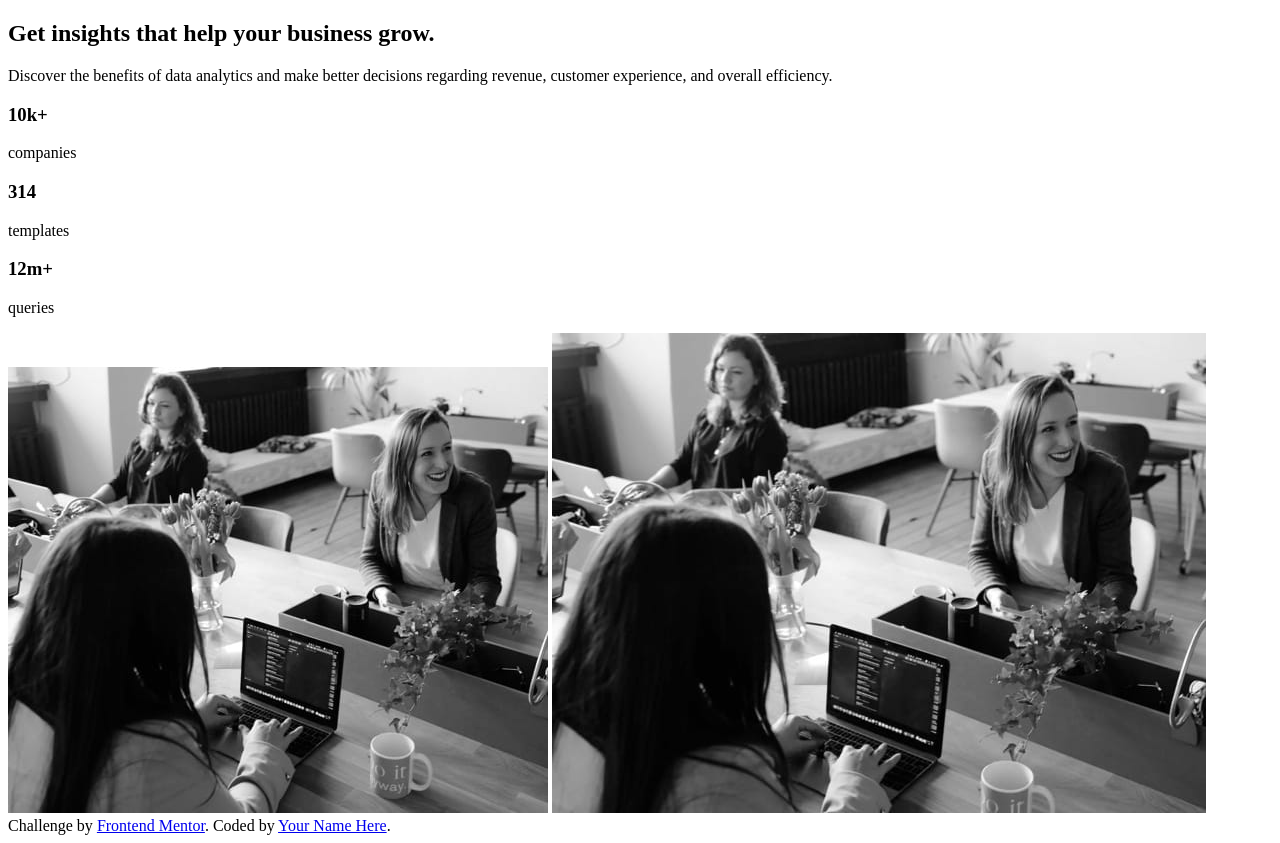
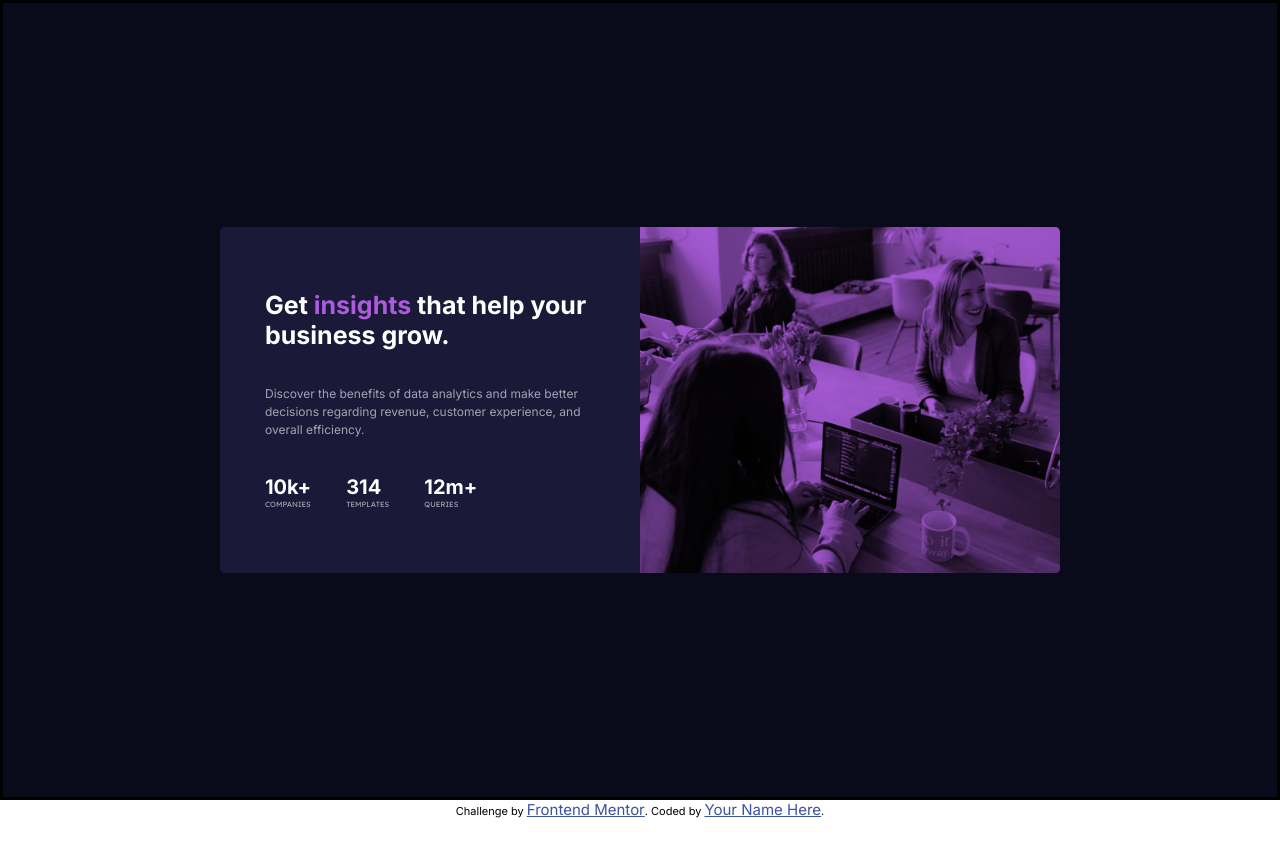
Before and after one commit to hectorRperez/Stats-preview-card-component-solution, a plain HTML site: page index.html in a window 1280 px wide. After the commit the page ends 819 px from the top, so only its background shows below. Drawn offline with Linux system fonts and the light colour scheme; the site is published under a folder, as on GitHub Pages, so addresses that start at the root find nothing.

Commit message:
issues link css

```diff
--- a/index.html
+++ b/index.html
@@ -15,7 +15,7 @@
 		<title>Frontend Mentor | Stats preview card component</title>
 
 		<!-- Feel free to remove these styles or customise in your own stylesheet 👍 -->
-		<link rel="stylesheet" href="/public/styles.css" />
+		<link rel="stylesheet" href="public/styles.css" />
 	</head>
 	<body>
 		<!-- STAR MAIN -->
```
